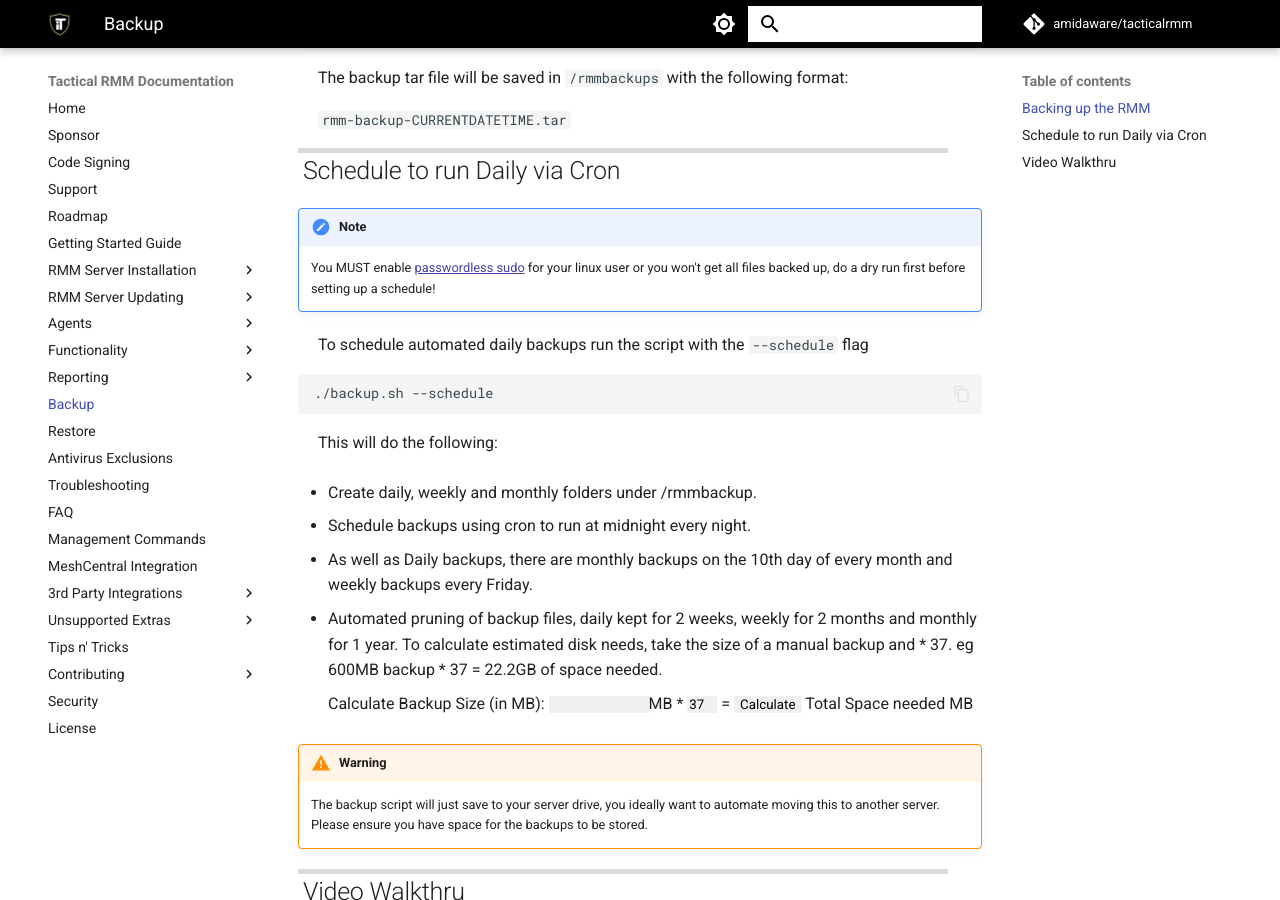
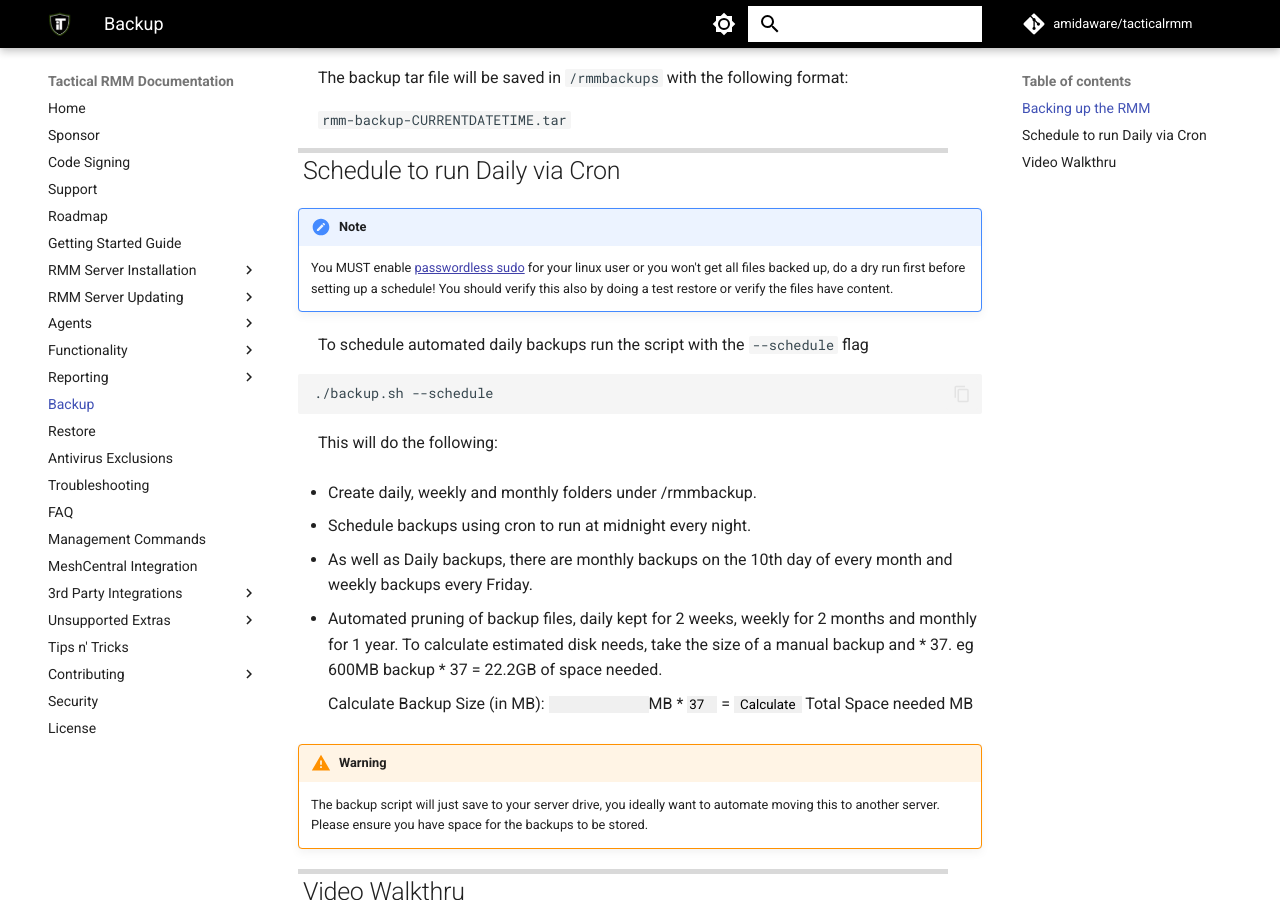
Before and after one commit to amidaware/trmm-docs, an MkDocs documentation site: the page built from docs/backup.md, in a window 1280 px wide and 900 px high, scrolled down 655 px. Built offline with MkDocs 1.6.1 and Material for MkDocs 9.7.7, drawn with Linux system fonts in a browser that asks for light colours; comment, search, counter and statistics services are not loaded.

Commit message:
Update backup.md

```diff
--- a/docs/backup.md
+++ b/docs/backup.md
@@ -35,7 +35,7 @@
 ## Schedule to run Daily via Cron
 
 !!!note
-    You MUST enable [passwordless sudo](https://timonweb.com/devops/how-to-enable-passwordless-sudo-for-a-specific-user-in-linux/) for your linux user or you won't get all files backed up, do a dry run first before setting up a schedule!
+    You MUST enable [passwordless sudo](https://timonweb.com/devops/how-to-enable-passwordless-sudo-for-a-specific-user-in-linux/) for your linux user or you won't get all files backed up, do a dry run first before setting up a schedule! You should verify this also by doing a test restore or verify the files have content.
 
 To schedule automated daily backups run the script with the `--schedule` flag
 
```
